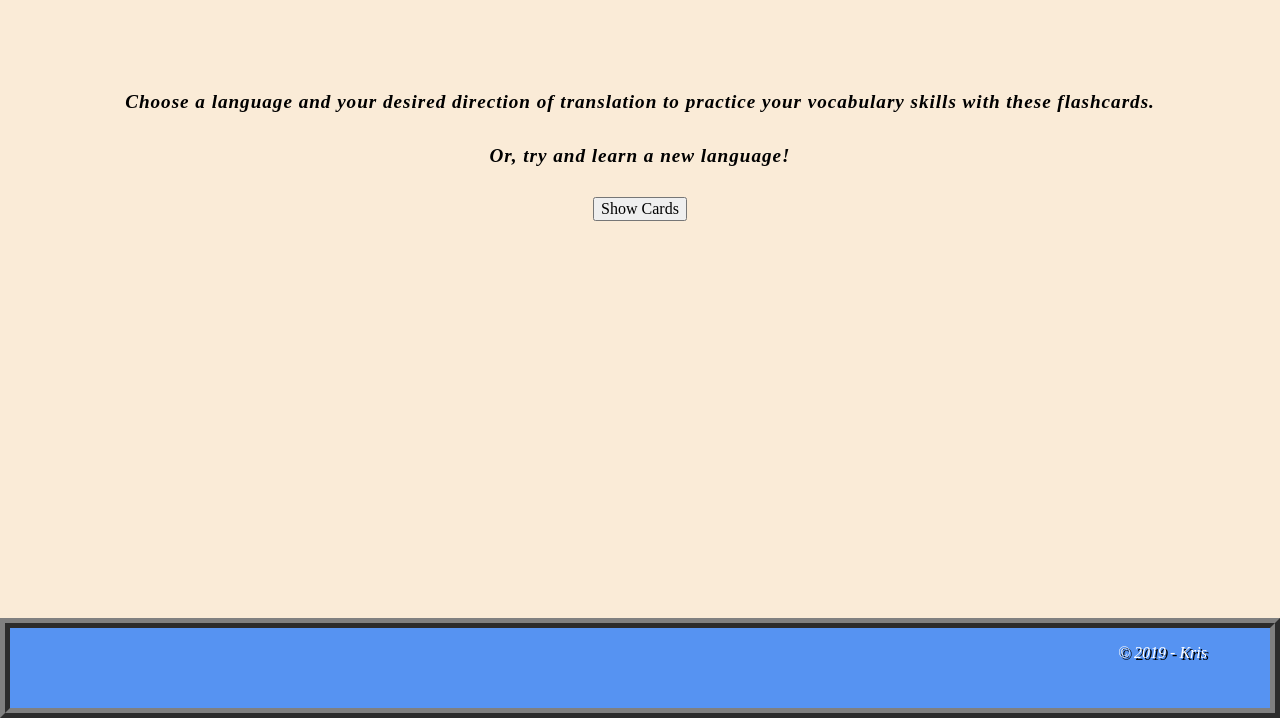
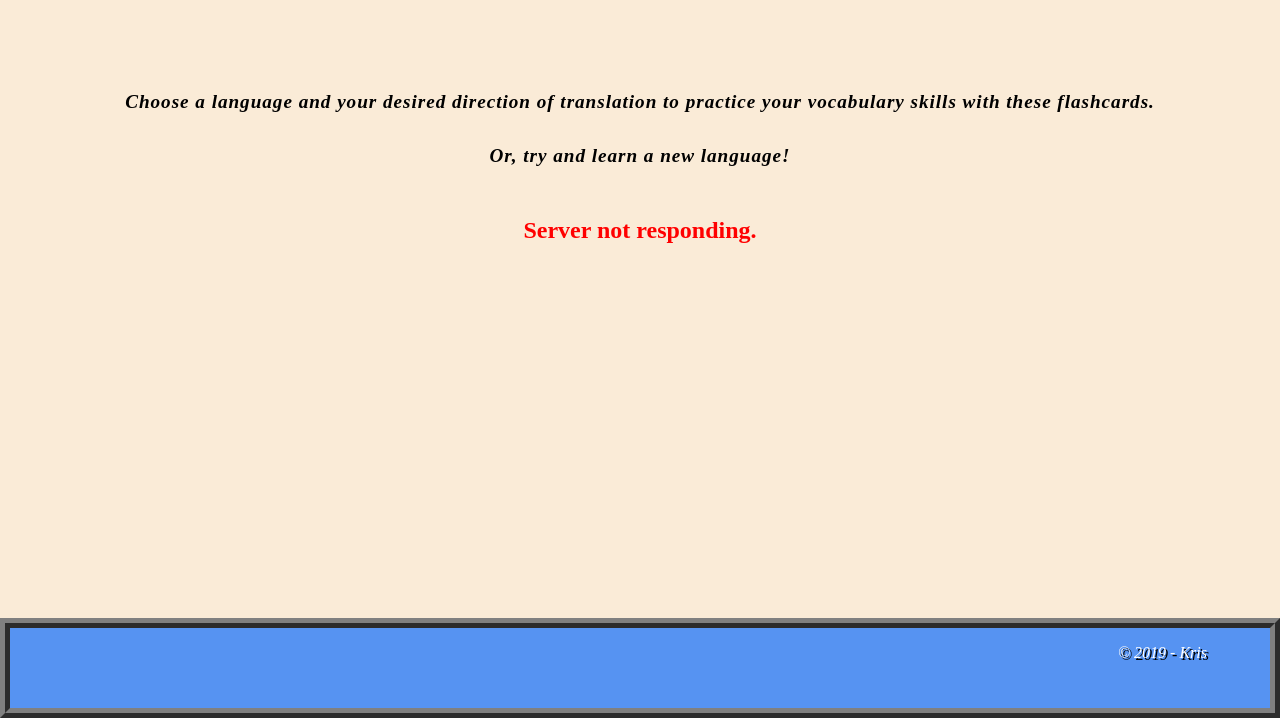
Before and after one commit to kris71990/lang-flashcards, a React app in the folder front-end/: page / in a window 1280 px wide. Shown: the part 167-885 px from the top of the page. Built offline with nearby package versions, Linux system fonts and the light colour scheme; a web font is replaced by a local one.

Commit message:
only render part of landing if server is responding

```diff
--- a/front-end/src/components/landing/landing.js
+++ b/front-end/src/components/landing/landing.js
@@ -59,6 +59,8 @@ class Landing extends React.Component {
           <section>
             {
               languages ?
+                <section>
+                  {
                     languages.map((choice) => {
                       return (
                         <div id={choice.languageName}
@@ -69,10 +71,15 @@ class Landing extends React.Component {
                         </div>
                       );
                     })
-                : null
                   }
                 </section>
-          <button onClick={ this.handleChoice }>Show Cards</button>
+                :
+                <h2>Server not responding.</h2>
+            }
+          </section>
+          {
+            languages ? <button onClick={ this.handleChoice }>Show Cards</button> : null
+          }
         </div>
       </section>
     );
--- a/front-end/src/components/landing/landing.scss
+++ b/front-end/src/components/landing/landing.scss
@@ -19,6 +19,12 @@
   section {
     display: flex;
     flex-direction: row;
+    justify-content: center;
+
+
+    h2 {
+      color: red;
+    }
 
     div {
       width: 50%;
```
Lines whose indentation alone changed are shown as unchanged.
